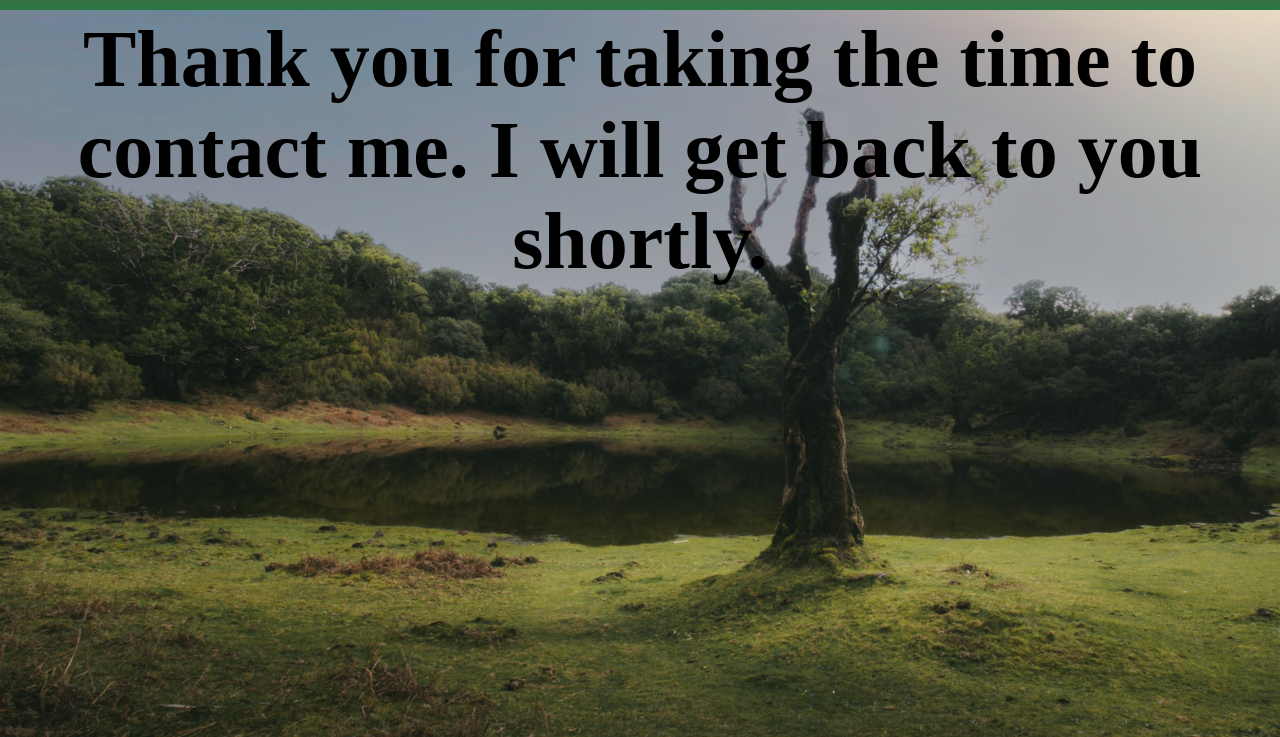
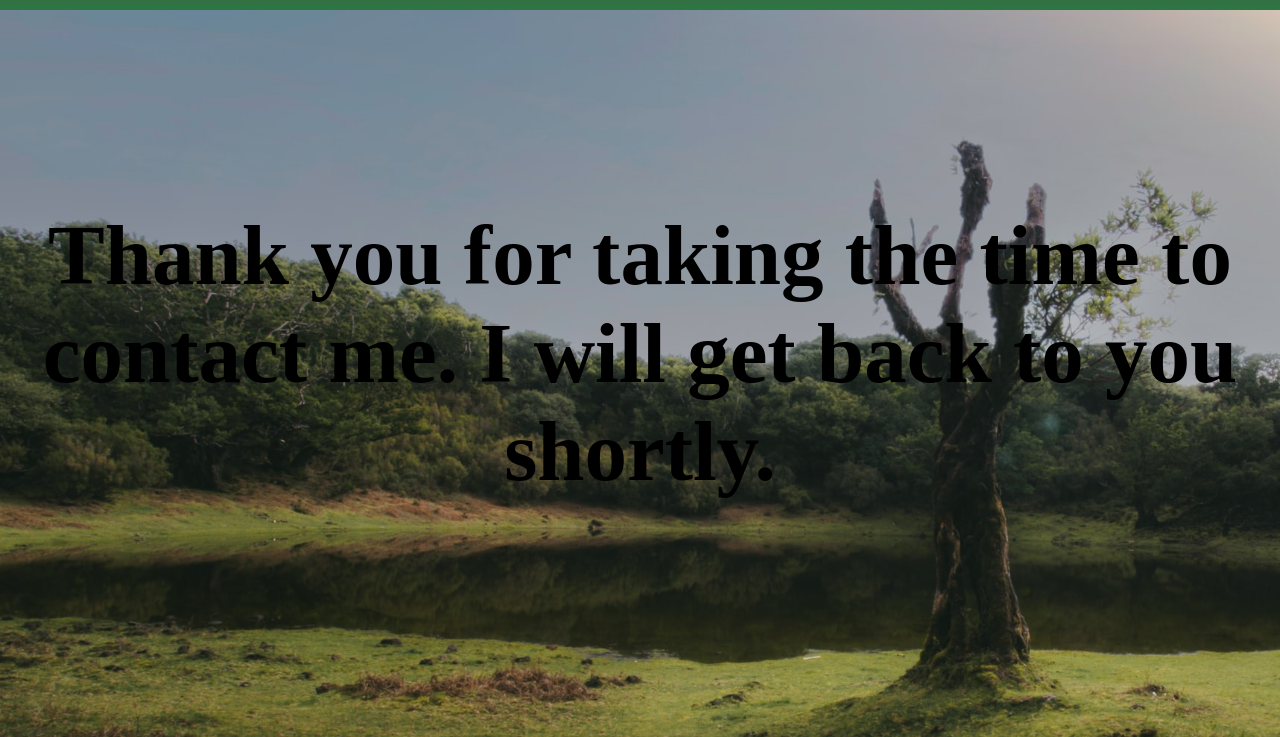
Before and after one commit to Bpowel23/protfolio, a plain HTML site: page thankyou.html in a window 1280 px wide. Shown: the part 63-800 px from the top of the page. Drawn offline with Linux system fonts and the light colour scheme.

Commit message:
Update style.css

```diff
--- a/stylesheet/style.css
+++ b/stylesheet/style.css
@@ -234,7 +234,7 @@ contact and thank you
 .contact {
     background-image: url(../img/eberhard-grossgasteiger-OQWUssLSHYU-unsplash.jpg);
     background-size: cover;
-    padding: 10% 35%;
+    padding: 14% 35%;
     text-align: left;
     font-size: 30px;
     min-height: 600px;
@@ -275,6 +275,7 @@ input[type=submit] {
 }
 .thankyou {
     min-height: 1000px;
+    padding-top: 15%;
     background-image: url(../img/reinaldo-photography-o5PYQ1CR_9w-unsplash.jpg);
     background-size: cover;
     justify-content: center;
@@ -283,7 +284,7 @@ input[type=submit] {
 .thankyou h1 {
     min-width: 400px;
     padding-top: 6%;
-    font-size: 80px;
+    font-size: 85px;
     color: black;
 }
 /*
```
